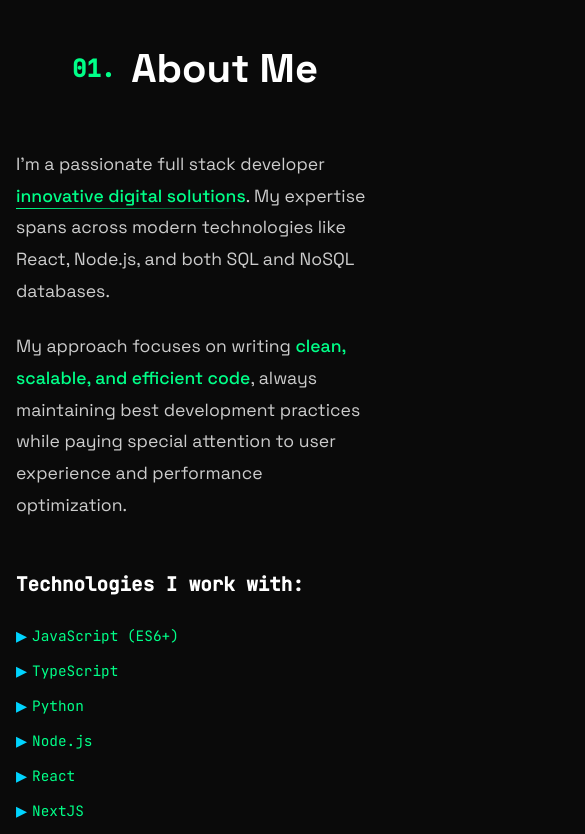
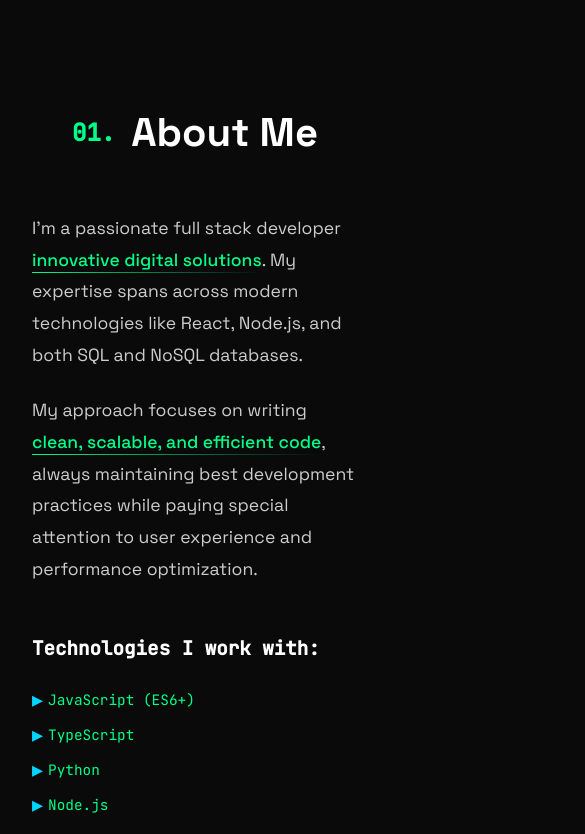
Before and after one commit to crisky94/KyDev, an Astro site: page / in a window 390 px wide. Shown: the part 1166-2000 px from the top of the page, 585 px wide, since content can reach past the window. Built offline with nearby package versions, Linux system fonts and the light colour scheme; Astro itself is replaced by a stand-in of ours.

Commit message:
feat: update layout and viewport settings for improved mobile experience; add Vercel configuration

```diff
--- a/astro.config.mjs
+++ b/astro.config.mjs
@@ -5,6 +5,10 @@ import { fileURLToPath } from 'url'; // <--- Add this import
 // https://astro.build/config
 export default defineConfig({
   output: 'static',
+
+  build: {
+    inlineStylesheets: 'never',
+  },
 
   vite: {
     resolve: {
@@ -19,6 +23,10 @@ export default defineConfig({
     },
     css: {
       devSourcemap: true,
+    },
+    build: {
+      cssCodeSplit: false,
+      minify: false,
     }
   },
   integrations: [react()],
--- a/src/layouts/Layout.astro
+++ b/src/layouts/Layout.astro
@@ -2,7 +2,11 @@
 <html lang="es">
 	<head>
 		<meta charset="UTF-8" />
-		<meta name="viewport" content="width=device-width, initial-scale=1.0, maximum-scale=1.0, user-scalable=no" />
+		<meta name="viewport" content="width=device-width, initial-scale=1.0, minimum-scale=1.0, maximum-scale=1.0, user-scalable=no, viewport-fit=cover" />
+		<meta name="format-detection" content="telephone=no" />
+		<meta name="mobile-web-app-capable" content="yes" />
+		<meta name="apple-mobile-web-app-capable" content="yes" />
+		<meta name="apple-mobile-web-app-status-bar-style" content="black-translucent" />
 		<link rel="icon" type="image/svg+xml" href="/logo-kydev.png" />
 		<meta name="generator" content={Astro.generator} />
 		<title>KyDev - Portfolio</title>
@@ -120,24 +124,28 @@
 		font-family: 'Space Grotesk', system-ui, -apple-system, sans-serif;
 		scroll-behavior: smooth;
 		cursor: none;
-		font-size: 100%;
-		-webkit-text-size-adjust: 100%;
-		-ms-text-size-adjust: 100%;
+		font-size: 16px !important;
+		-webkit-text-size-adjust: none !important;
+		-ms-text-size-adjust: none !important;
 		-webkit-font-smoothing: antialiased;
 		-moz-osx-font-smoothing: grayscale;
 		text-rendering: optimizeLegibility;
+		zoom: 1 !important;
+		transform: scale(1) !important;
 	}
 
 	body {
-		margin: 0;
-		width: 100%;
-		min-height: 100vh;
+		margin: 0 !important;
+		width: 100% !important;
+		min-height: 100vh !important;
 		background: #0a0a0a;
 		color: #ffffff;
 		line-height: 1.6;
 		overflow-x: hidden;
 		position: relative;
-		font-size: 1rem;
+		font-size: 16px !important;
+		zoom: 1 !important;
+		transform: scale(1) !important;
 	}
 
 	/* Custom Cursor */
@@ -287,13 +295,16 @@
 
 	/* Utility classes */
 	.container {
-		max-width: 1400px;
-		margin: 0 auto;
-		padding: 0 2rem;
+		max-width: 1400px !important;
+		width: 100% !important;
+		margin: 0 auto !important;
+		padding: 0 2rem !important;
+		box-sizing: border-box !important;
 	}
 
 	.section-padding {
-		padding: 8rem 0;
+		padding: 8rem 0 !important;
+		min-height: auto !important;
 	}
 
 	.btn {
```
Also changed, not shown: vercel.json (added).
